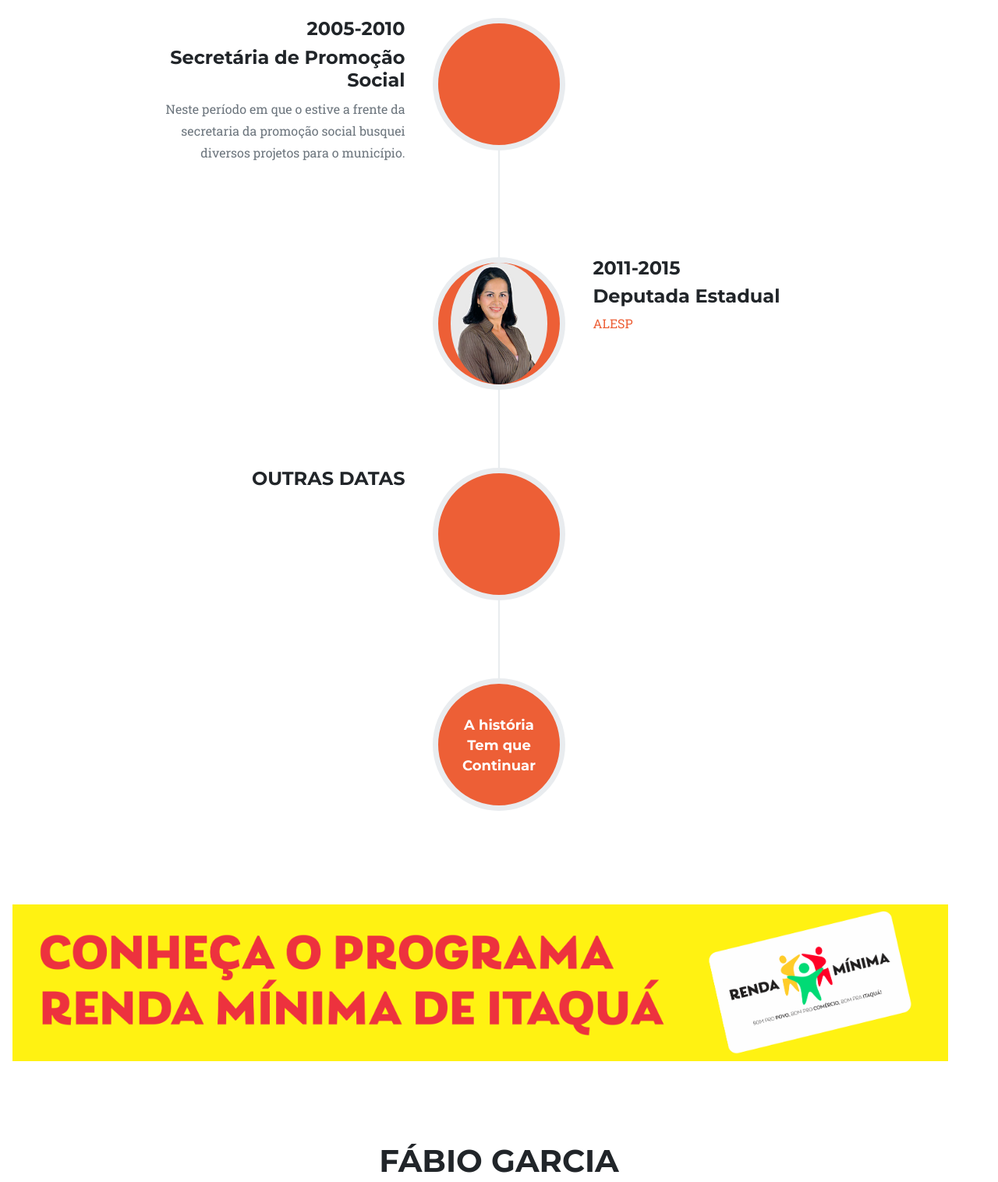
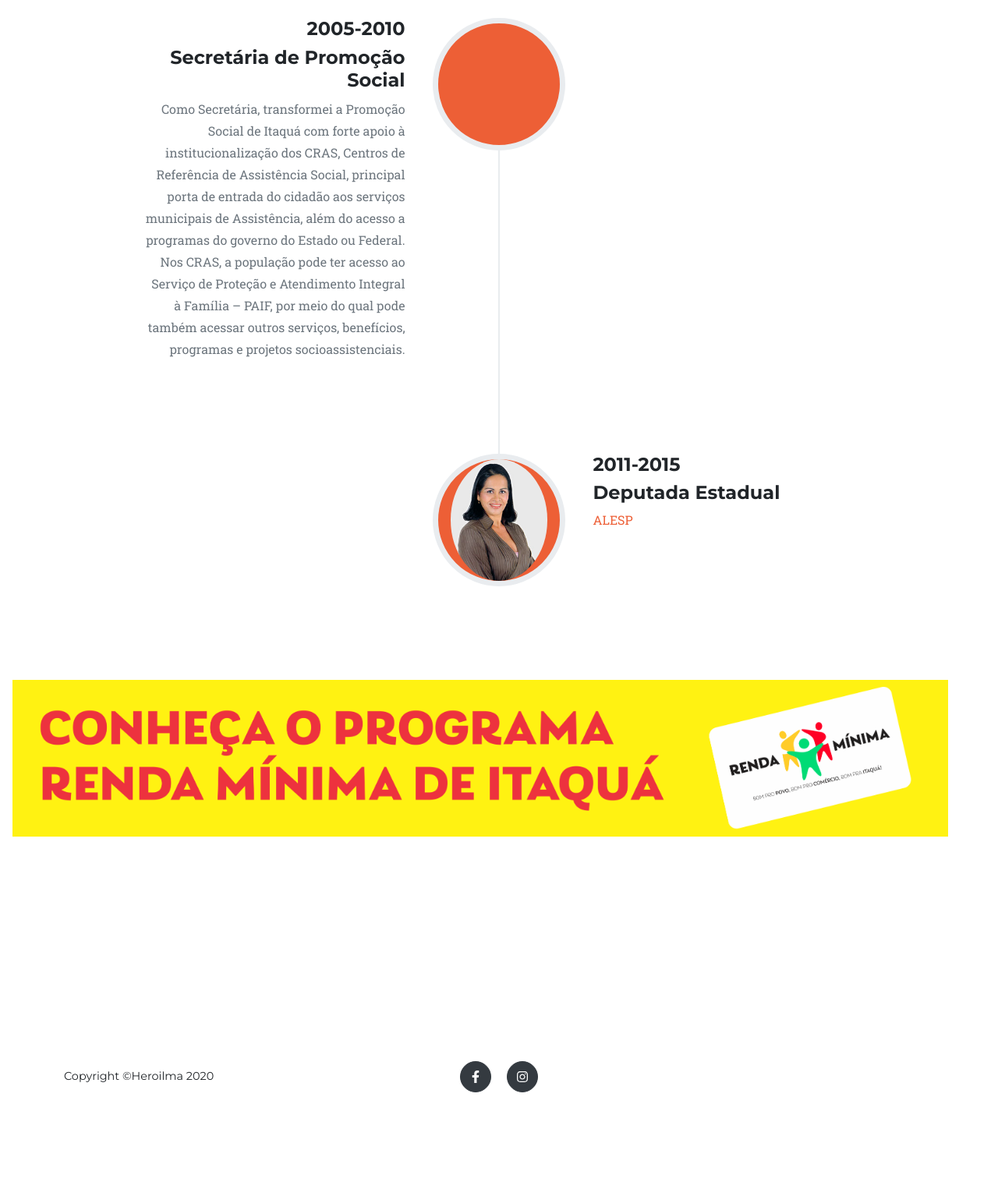
Before and after one commit to guimiura/heroilma, a plain HTML site: page index.html in a window 1280 px wide. Shown: the part 900-2416 px from the top of the page at 78% size. After the commit the page ends 2325 px from the top, so only its background shows below. Drawn offline with nearby package versions, Linux system fonts and the light colour scheme; some packages are replaced by stand-ins of ours; a script that the page names is missing; files whose address does not match are found by name; a web font is replaced by a local one.

Commit message:
édicao em index

```diff
--- a/index.html
+++ b/index.html
@@ -68,7 +68,7 @@
                                 <h4>2005-2010</h4>
                                 <h4 class="subheading">Secretária de Promoção Social</h4>
                             </div>
-                            <div class="timeline-body"><p class="text-muted">Neste período em que o estive a frente da secretaria da promoção social busquei diversos projetos para o município.</p></div>
+                            <div class="timeline-body"><p class="text-muted">Como Secretária, transformei a Promoção Social de Itaquá com forte apoio à institucionalização dos CRAS, Centros de Referência de Assistência Social, principal porta de entrada do cidadão aos serviços municipais de Assistência, além do acesso a programas do governo do Estado ou Federal. Nos CRAS, a população pode ter acesso ao Serviço de Proteção e Atendimento Integral à Família – PAIF, por meio do qual pode também acessar outros serviços, benefícios, programas e projetos socioassistenciais.</p></div>
                         </div>
                     </li>
                     <li class="timeline-inverted">
@@ -81,7 +81,7 @@
                             <div class="timeline-body"><p class="text-muted"></p> <a href="https://www.al.sp.gov.br/deputado/?matricula=300508">ALESP</a></div>
                         </div>
                     </li>
-                    <li>
+                    <!-- <li>
                         <div class="timeline-image"><img class="rounded-circle img-fluid" src="assets/img/about/3.jpg" alt="" /></div>
                         <div class="timeline-panel">
                             <div class="timeline-heading">
@@ -90,8 +90,8 @@
                             </div>
                             <div class="timeline-body"><p class="text-muted"></p></div>
                         </div>
-                    </li>
-                    <li class="timeline-inverted">
+                    </li> -->
+                    <!-- <li class="timeline-inverted">
                         <div class="timeline-image" style="background-color: #ed5f36;">
                             <h4>
                                 A história
@@ -101,7 +101,7 @@
                                 Continuar
                             </h4>
                         </div>
-                    </li>
+                    </li> -->
                 </ul>
             </div>
         </section>
@@ -115,7 +115,7 @@
         <section class="page-section" id="fabio">
             <div class="container">
                 <div class="text-center">
-                    <h2 class="section-heading text-uppercase">fábio garcia</h2>
+                    <!-- <h2 class="section-heading text-uppercase">fábio garcia</h2> -->
                     <h3 class="section-subheading text-muted"></h3>
                 </div>
             </div>
```
Also changed, not shown: 2 other files.
